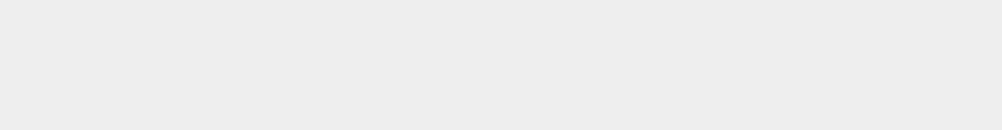
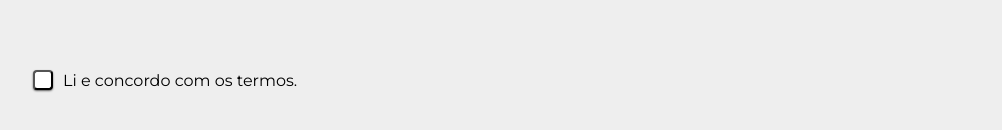
Before and after one commit to marcusviniciusmo/Companhia_Do_Saldo_Website, a React (Vite) app in the folder frontend/: page /orders/product in a window 1280 px wide. Shown: the part 630-760 px from the top of the page, without its empty margins (27-1029 px from the left). Built offline with nearby package versions, Linux system fonts and the light colour scheme; no server answers.

Commit message:
Added Checkbox on Product component

```diff
--- a/frontend/src/components/Product/index.tsx
+++ b/frontend/src/components/Product/index.tsx
@@ -1,11 +1,12 @@
 import { useEffect, useState } from "react";
 import { ColorApi } from "../../api";
+import { BsCheck } from 'react-icons/bs';
 import { Input } from "../Input";
 import Icon from '../../assets/product/iconProduct.png';
 import { ProductColorProps } from "../../types/Product";
 import { SetInput } from "../../utils/Functions";
 import { Container, Legend, FieldsetForm, InputRow } from "../../styles/Form";
-import { ColorArea, Span, Color } from "./styles";
+import { ColorArea, Span, Color, CheckboxArea, Check, Indicator, Label } from "./styles";
 
 export function Product() {
   const [inputProduct, setInputProduct] = useState<string>('');
@@ -62,6 +63,17 @@ export function Product() {
 
           <Color src={colorReference?.image.bare} alt="Color" />
         </ColorArea>
+
+        <CheckboxArea>
+          <Check id='fieldCheckbox'>
+            <Indicator>
+              <BsCheck />
+            </Indicator>
+          </Check>
+
+          <Label htmlFor="fieldCheckbox">Li e concordo com os termos.</Label>
+        </CheckboxArea>
+
       </FieldsetForm>
     </Container>
   );
--- a/frontend/src/components/Product/styles.tsx
+++ b/frontend/src/components/Product/styles.tsx
@@ -1,4 +1,5 @@
 import styled from "styled-components";
+import * as Checkbox from '@radix-ui/react-checkbox';
 
 export const ColorArea = styled.div`
   display: flex;
@@ -15,3 +16,41 @@ export const Color = styled.img`
   border-radius: 1rem;
   border: 0.2rem solid #FFFFFF;
 `;
+
+export const CheckboxArea = styled.div`
+  display: flex;
+  align-items: center;
+  gap: 1rem;
+  position: absolute;
+  bottom: 8rem;
+  left: 6rem;
+`;
+
+export const Check = styled(Checkbox.Root)`
+  background: #FFFFFF;
+  width: 2rem;
+  height: 2rem;
+  border-radius: 0.4rem;
+  display: flex;
+  align-items: center;
+  justify-content: center;
+  box-shadow: 0 0.1rem 0.2rem var(--shadow-color);
+  cursor: pointer;
+
+  &:hover {
+    box-shadow: 0 0.1rem 0.5rem var(--color-secondary);
+  }
+`;
+
+export const Indicator = styled(Checkbox.Indicator)`
+  font-size: 2rem;
+  color: var(--color-primary);
+  display: flex;
+  align-items: center;
+  justify-content: center;
+`;
+
+export const Label = styled.label`
+  cursor: pointer;
+  user-select: none;
+`;
```
